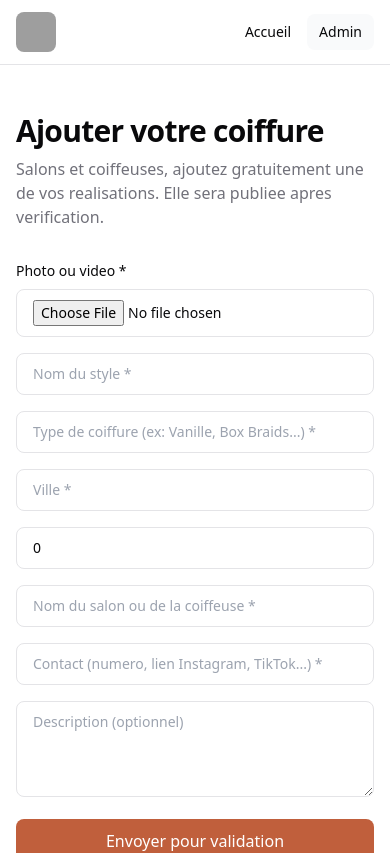
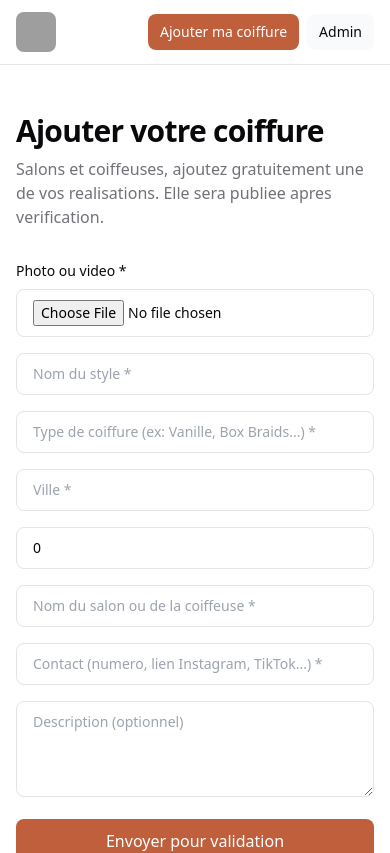
Before and after one commit to rbj39952-del/Tresse-afro2, a Next.js app: page /proposer in a window 390 px wide. Shown: the top 853 px of the page. Built offline with nearby package versions, Linux system fonts and the light colour scheme; no server answers; the database is empty; grey boxes are pictures that could not be loaded.

Commit message:
Update Header.tsx

```diff
--- a/components/Header.tsx
+++ b/components/Header.tsx
@@ -30,9 +30,22 @@ export function Header() {
             </div>
             <span className="font-bold text-lg hidden sm:inline">Tresse Afro</span>
           </Link>
-          <nav className="flex items-center gap-4">
-            <Link href="/" className="text-sm hover:text-muted transition-colors">Accueil</Link>
-            <Link href="/admin" className="text-sm px-3 py-2 rounded-lg bg-surface hover:bg-gray-200 transition-colors">Admin</Link>
+          <nav className="flex items-center gap-2 sm:gap-4">
+            <Link href="/" className="text-sm hover:text-muted transition-colors hidden sm:inline">
+              Accueil
+            </Link>
+            <Link
+              href="/proposer"
+              className="text-sm px-3 py-2 rounded-lg bg-accent text-white hover:bg-accent-dark transition-colors"
+            >
+              Ajouter ma coiffure
+            </Link>
+            <Link
+              href="/admin"
+              className="text-sm px-3 py-2 rounded-lg bg-surface hover:bg-gray-200 transition-colors"
+            >
+              Admin
+            </Link>
           </nav>
         </div>
       </div>
```
